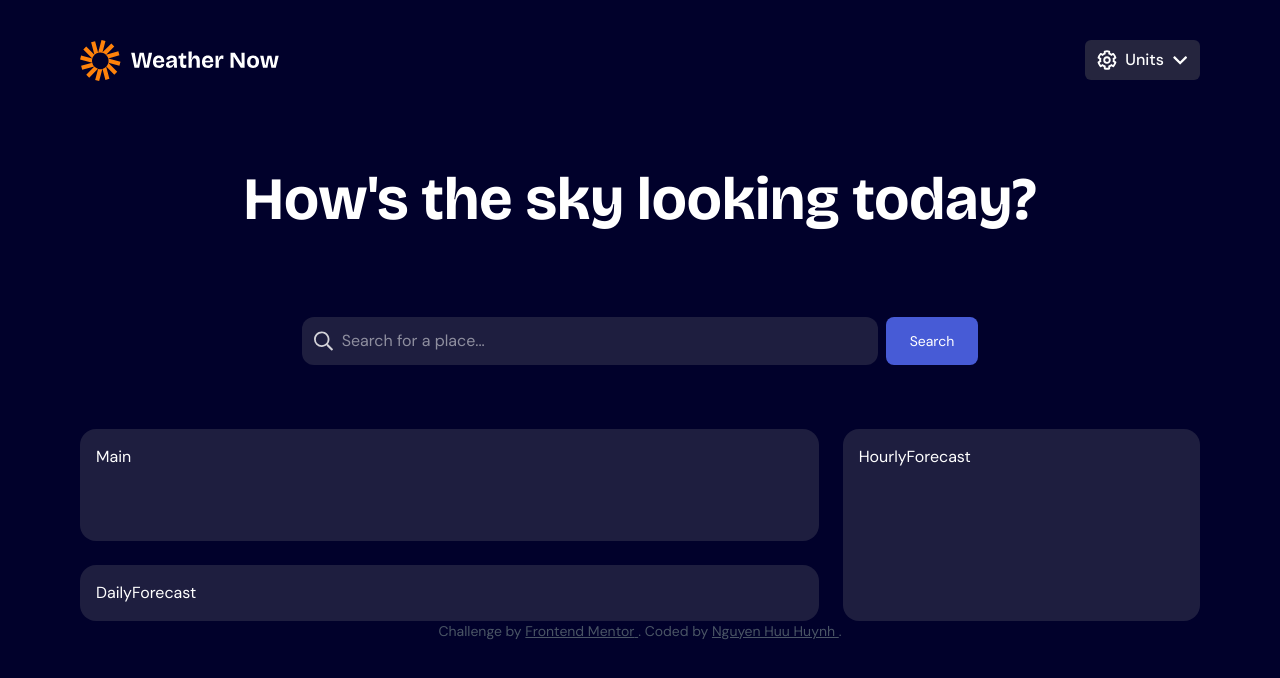
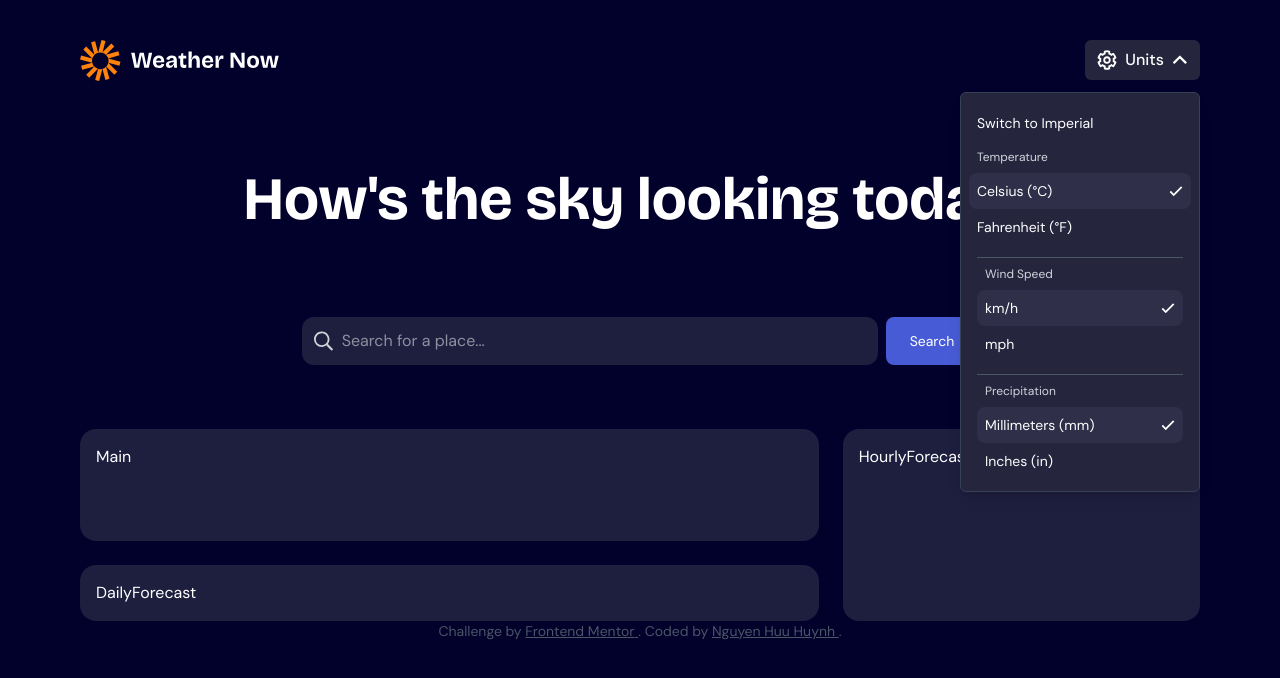
Before and after one commit to huynhnguyenday/sky-cloude, a Next.js app: page / in a window 1280 px wide. Both pictures are taken after a click on the button "Units". Shown: the top 678 px of the page. Built offline with nearby package versions, Linux system fonts and the light colour scheme.

Commit message:
feat: update units

```diff
--- a/src/app/globals.css
+++ b/src/app/globals.css
@@ -28,3 +28,15 @@ body {
 .font-bricolage {
   font-family: var(--font-bricolage), Bricolage Grotesque, sans-serif !important;
 }
+
+@keyframes scaleIn {
+  0% {
+    transform: scale(1.25) rotate(-5deg);
+  }
+  50% {
+    transform: scale(1.25) rotate(5deg);
+  }
+  100% {
+    transform: scale(1) rotate(0deg);
+  }
+}
--- a/src/components/Units.jsx
+++ b/src/components/Units.jsx
@@ -5,11 +5,17 @@ import { useState } from "react";
 export default function Units() {
   const [open, setOpen] = useState(false);
 
+  // State cho các lựa chọn
+  const [temperature, setTemperature] = useState("celsius");
+  const [windSpeed, setWindSpeed] = useState("kmh");
+  const [precipitation, setPrecipitation] = useState("mm");
+  const [isImperial, setIsImperial] = useState(false);
+
   return (
     <div
       className="relative inline-block text-left"
       onMouseEnter={() => setOpen(true)}
-      onMouseLeave={() => setOpen(false)}
+      onMouseLeave={() => setOpen(true)}
     >
       <button className="flex items-center gap-2 px-3 py-2 bg-[#25253e] rounded-md cursor-pointer hover:bg-[#1e1e3f]">
         <img src="/icon-units.svg" alt="units" className="w-5 h-5" />
@@ -25,30 +31,152 @@ export default function Units() {
 
       {open && (
         <>
-          {/* Cầu nối ẩn để giữ dropdown mở khi di chuột */}
           <div className="absolute right-0 top-full w-full h-3 bg-transparent "></div>
           <div className="absolute right-0 mt-3 w-60 rounded-md shadow-lg bg-[#25253e] p-3 text-sm z-10 border-[1px] border-gray-700 ">
-            <p className="font-semibold mb-2">Switch to Imperial/Metric</p>
+            <div className="px-1">
+              <div>
+                <p
+                  className="text-white py-2 cursor-pointer hover:bg-[#2f2f49] hover:-mx-2 hover:px-2 hover:rounded-lg "
+                  onClick={() => setIsImperial(!isImperial)}
+                >
+                  {isImperial ? "Switch to Metric" : "Switch to Imperial"}
+                </p>
+              </div>
               <div className="space-y-3">
                 <div>
                   <p className="text-gray-300 text-xs py-2 ">Temperature</p>
-                <div className="space-y-3">
-                  <p className="text-white text-sm">Celsius (°C)</p>
-                  <p className="text-white text-sm">Fahrenheit (°F)</p>
+                  <div>
+                    <div
+                      className={`text-white text-sm py-2 cursor-pointer flex items-center justify-between ${
+                        temperature === "celsius"
+                          ? "bg-[#2f2f49] -mx-2 px-2 rounded-lg"
+                          : ""
+                      }`}
+                      onClick={() => setTemperature("celsius")}
+                    >
+                      <span>Celsius (°C)</span>
+                      {temperature === "celsius" && (
+                        <img
+                          src="/icon-checkmark.svg"
+                          alt="checkmark"
+                          className="w-3.5 h-3 animate-[scale_0.3s_ease-out]"
+                          style={{
+                            animation: "scaleIn 0.3s ease-out",
+                          }}
+                        />
+                      )}
+                    </div>
+                    <div
+                      className={`text-white text-sm py-2 cursor-pointer flex items-center justify-between ${
+                        temperature === "fahrenheit"
+                          ? "bg-[#2f2f49] -mx-2 px-2 rounded-lg"
+                          : ""
+                      }`}
+                      onClick={() => setTemperature("fahrenheit")}
+                    >
+                      <span>Fahrenheit (°F)</span>
+                      {temperature === "fahrenheit" && (
+                        <img
+                          src="/icon-checkmark.svg"
+                          alt="checkmark"
+                          className="w-3.5 h-3"
+                          style={{
+                            animation: "scaleIn 0.3s ease-out",
+                          }}
+                        />
+                      )}
                     </div>
                   </div>
-              <div className="border-t-[1px] border-gray-600">
+                </div>
+                <div className="border-t-[1px] border-gray-600 px-2">
                   <p className="text-gray-300 text-xs py-2 ">Wind Speed</p>
-                <div className="space-y-3">
-                  <p className="text-white text-sm">km/h</p>
-                  <p className="text-white text-sm">mph</p>
+                  <div>
+                    <div
+                      className={`text-white text-sm py-2 cursor-pointer flex items-center justify-between ${
+                        windSpeed === "kmh"
+                          ? "bg-[#2f2f49] -mx-2 px-2 rounded-lg"
+                          : ""
+                      }`}
+                      onClick={() => setWindSpeed("kmh")}
+                    >
+                      <span>km/h</span>
+                      {windSpeed === "kmh" && (
+                        <img
+                          src="/icon-checkmark.svg"
+                          alt="checkmark"
+                          className="w-3.5 h-3"
+                          style={{
+                            animation: "scaleIn 0.3s ease-out",
+                          }}
+                        />
+                      )}
+                    </div>
+                    <div
+                      className={`text-white text-sm py-2 cursor-pointer flex items-center justify-between ${
+                        windSpeed === "mph"
+                          ? "bg-[#2f2f49] -mx-2 px-2 rounded-lg"
+                          : ""
+                      }`}
+                      onClick={() => setWindSpeed("mph")}
+                    >
+                      <span>mph</span>
+                      {windSpeed === "mph" && (
+                        <img
+                          src="/icon-checkmark.svg"
+                          alt="checkmark"
+                          className="w-3.5 h-3"
+                          style={{
+                            animation: "scaleIn 0.3s ease-out",
+                          }}
+                        />
+                      )}
                     </div>
                   </div>
-              <div className="border-t-[1px] border-gray-600">
+                </div>
+                <div className="border-t-[1px] border-gray-600 px-2">
                   <p className="text-gray-300 text-xs py-2 ">Precipitation</p>
-                <div className="space-y-3">
-                  <p className="text-white text-sm">Millimeters (mm)</p>
-                  <p className="text-white text-sm">Inches (in)</p>
+                  <div>
+                    <div
+                      className={`text-white text-sm py-2 cursor-pointer flex items-center justify-between ${
+                        precipitation === "mm"
+                          ? "bg-[#2f2f49] -mx-2 px-2 rounded-lg"
+                          : ""
+                      }`}
+                      onClick={() => setPrecipitation("mm")}
+                    >
+                      <span>Millimeters (mm)</span>
+                      {precipitation === "mm" && (
+                        <img
+                          src="/icon-checkmark.svg"
+                          alt="checkmark"
+                          className="w-3.5 h-3"
+                          style={{
+                            animation: "scaleIn 0.3s ease-out",
+                          }}
+                        />
+                      )}
+                    </div>
+                    <div
+                      className={`text-white text-sm py-2 cursor-pointer flex items-center justify-between ${
+                        precipitation === "in"
+                          ? "bg-[#2f2f49] -mx-2 px-2 rounded-lg"
+                          : ""
+                      }`}
+                      onClick={() => setPrecipitation("in")}
+                    >
+                      <span>Inches (in)</span>
+                      {precipitation === "in" && (
+                        <img
+                          src="/icon-checkmark.svg"
+                          alt="checkmark"
+                          className="w-3.5 h-3"
+                          style={{
+                            animation: "scaleIn 0.3s ease-out",
+                          }}
+                        />
+                      )}
+                    </div>
+                  </div>
                 </div>
               </div>
             </div>
```
Lines whose indentation alone changed are shown as unchanged.
